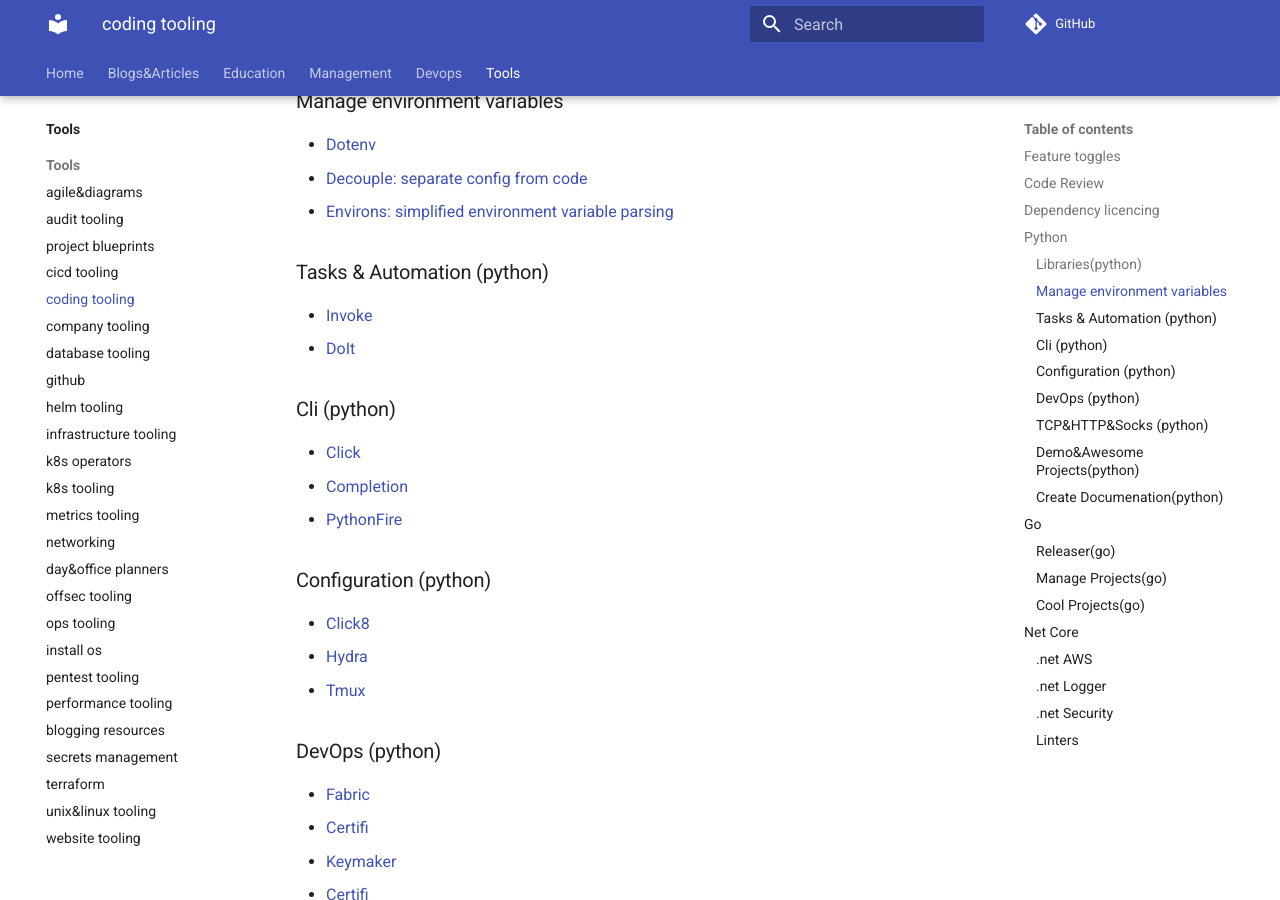
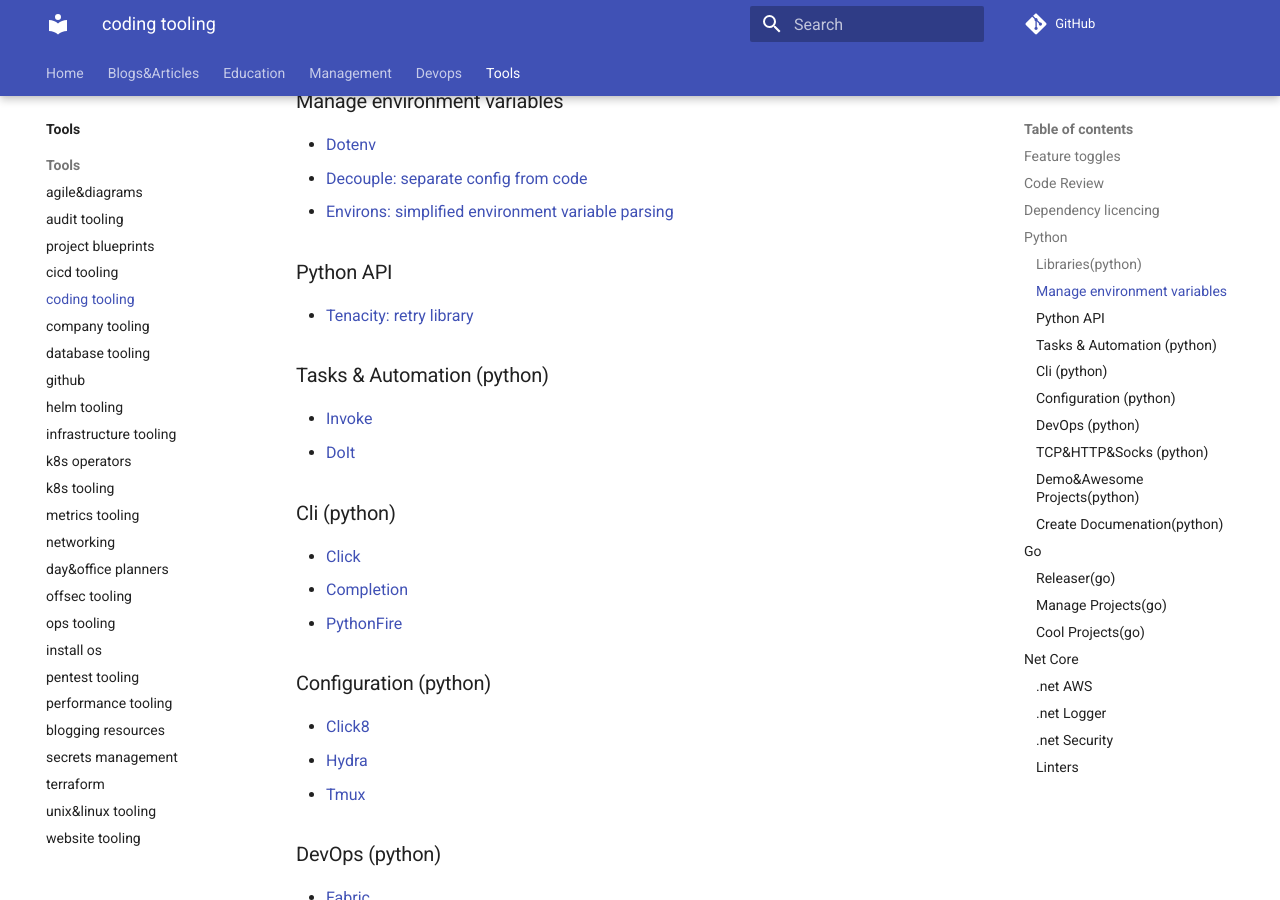
Before and after one commit to ivankatliarchuk/knowledge-base, an MkDocs documentation site: the page built from docs/tools/coding.md, in a window 1280 px wide and 900 px high, scrolled down 1056 px. Built offline with MkDocs 1.6.1 and Material for MkDocs 9.7.7, drawn with Linux system fonts in a browser that asks for light colours; comment, search, counter and statistics services are not loaded.

Commit message:
docs: python retry library

```diff
--- a/docs/tools/coding.md
+++ b/docs/tools/coding.md
@@ -44,6 +44,10 @@
 - [Dotenv](https://pypi.org/project/python-dotenv)
 - [Decouple: separate config from code](https://github.com/henriquebastos/python-decouple/)
 - [Environs: simplified environment variable parsing](https://github.com/sloria/environs)
+
+### Python API
+
+- [Tenacity: retry library](https://tenacity.readthedocs.io/en/latest)
 
 ### Tasks & Automation (python)
 
```
